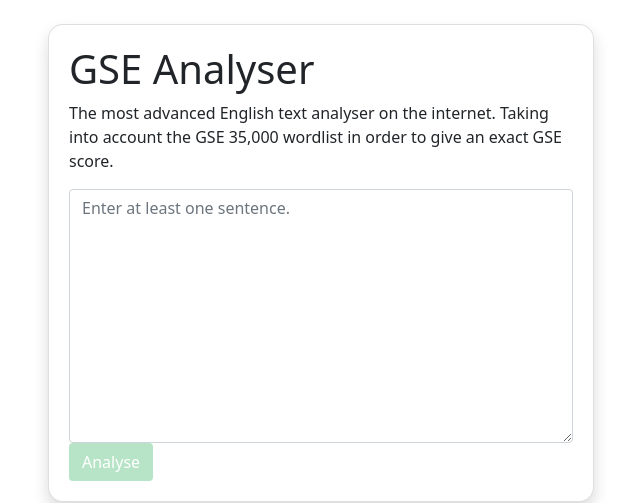
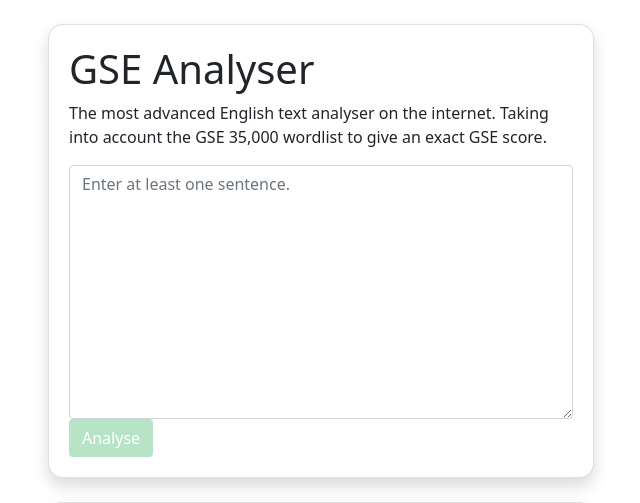
Before and after one commit to oozr/lindley.me, a Flask app: page /gse_analyser in a window 1280 px wide. Shown: the part 75-578 px from the top of the page, without its empty margins (319-959 px from the left). Run offline with Flask 2, Linux system fonts and the light colour scheme; some libraries are stand-ins or nearby versions.

Commit message:
fixing links

```diff
--- a/website/templates/blog_post.html
+++ b/website/templates/blog_post.html
@@ -28,7 +28,6 @@
                     can help apply the research into our everyday language learning lives.</p>
                     <br>
                     <p>Any comments you can reach me at george.j.lindley@gmail.com</p>
-                <!-- Add other content for the sidebar if desired -->
             </div>
 
             <!-- Back to Blog Button Container -->
--- a/website/templates/cefr_analyser.html
+++ b/website/templates/cefr_analyser.html
@@ -26,7 +26,7 @@
                             </select>
                             <br>
                             <textarea name="text" rows="10" cols="50" class="form-control" placeholder="Enter at least one sentence."></textarea>
-                            <input type="submit" value="Analyse" class="btn btn-pastel-red">
+                            <input type="submit" value="Analyse" class="btn btn-pastel-blue">
                         </div>
                     </form>
                 </div>
--- a/website/templates/gse_analyser.html
+++ b/website/templates/gse_analyser.html
@@ -14,7 +14,7 @@
             <div class="col-md-6">
                 <div class="card shadow bg-white" style="border-radius: 15px; padding: 20px;">
                     <h1 class="card-title">GSE Analyser</h1>
-                    <p class="card-text">The most advanced English text analyser on the internet. Taking into account the GSE 35,000 wordlist in order to give an exact GSE score.</p>
+                    <p class="card-text">The most advanced English text analyser on the internet. Taking into account the GSE 35,000 wordlist to give an exact GSE score.</p>
                     <form action="/gse_analyser" method="post">
                         <textarea name="text" rows="10" cols="50" class="form-control" placeholder="Enter at least one sentence."></textarea>
                         <input type="submit" value="Analyse" class="btn btn-pastel-green">
```
